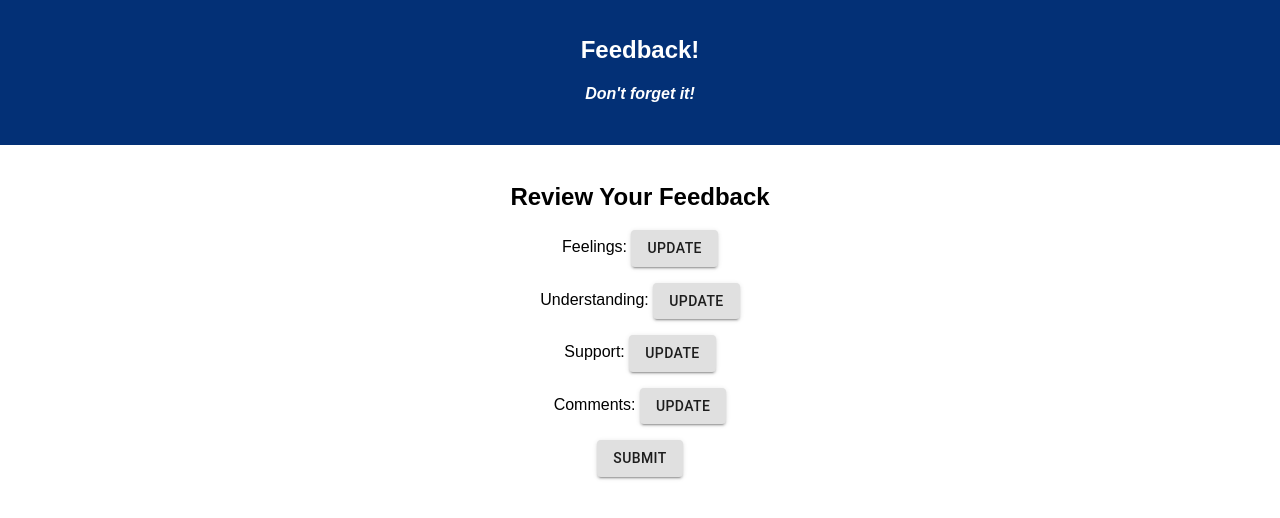
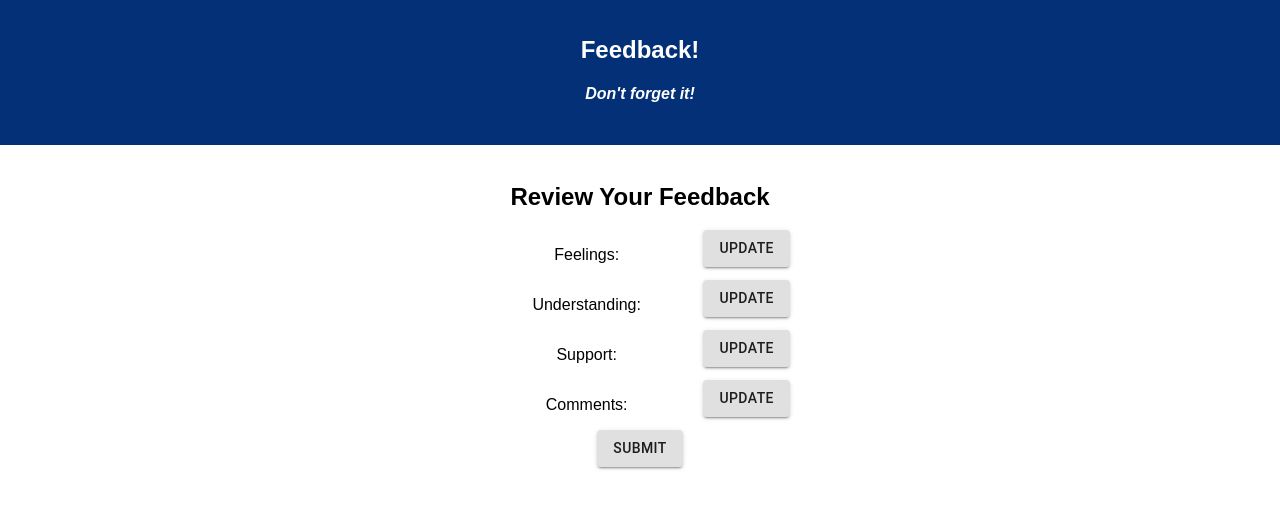
Before and after one commit to lbskinner/redux-feedback-loop, a React (Create React App) app: page /#/review in a window 1280 px wide. Shown: the top 518 px of the page. Built offline with nearby package versions, Linux system fonts and the light colour scheme.

Commit message:
styled update bottons

```diff
--- a/src/components/ReviewPage/ReviewPage.js
+++ b/src/components/ReviewPage/ReviewPage.js
@@ -2,6 +2,7 @@ import React, { Component } from "react";
 import { connect } from "react-redux";
 import Button from "@material-ui/core/Button";
 import axios from "axios";
+import Grid from "@material-ui/core/Grid";
 
 class ReviewPage extends Component {
   submitFeedback = (event) => {
@@ -26,28 +27,65 @@ class ReviewPage extends Component {
     this.props.history.push("/");
   };
 
+  updateUnderstanding = (event) => {
+    this.props.history.push("/understanding");
+  };
+
+  updateSupport = (event) => {
+    this.props.history.push("/support");
+  };
+
+  updateComments = (event) => {
+    this.props.history.push("/comments");
+  };
+
   render() {
     return (
       <div>
         <h2>Review Your Feedback</h2>
-        <p>
-          Feelings: {this.props.store.feelingReducer.feeling}{" "}
-          <Button variant="contained" onClick={this.updateFeeling}>
-            Update
-          </Button>
-        </p>
-        <p>
-          Understanding: {this.props.store.understandingReducer.understanding}
-          <Button variant="contained">Update</Button>
-        </p>
-        <p>
-          Support: {this.props.store.supportReducer.support}{" "}
-          <Button variant="contained">Update</Button>
-        </p>
-        <p>
-          Comments: {this.props.store.commentsReducer.comments}{" "}
-          <Button variant="contained">Update</Button>
-        </p>
+        <Grid container justify="center">
+          <Grid item xs={2}>
+            <p>Feelings: {this.props.store.feelingReducer.feeling}</p>
+          </Grid>
+          <Grid item xs={1}>
+            <Button variant="contained" onClick={this.updateFeeling}>
+              Update
+            </Button>
+          </Grid>
+        </Grid>
+        <Grid container justify="center">
+          <Grid item xs={2}>
+            <p>
+              Understanding:{" "}
+              {this.props.store.understandingReducer.understanding}
+            </p>
+          </Grid>
+          <Grid item xs={1}>
+            <Button variant="contained" onClick={this.updateUnderstanding}>
+              Update
+            </Button>
+          </Grid>
+        </Grid>
+        <Grid container justify="center">
+          <Grid item xs={2}>
+            <p>Support: {this.props.store.supportReducer.support}</p>
+          </Grid>
+          <Grid item xs={1}>
+            <Button variant="contained" onClick={this.updateSupport}>
+              Update
+            </Button>
+          </Grid>
+        </Grid>
+        <Grid container justify="center">
+          <Grid item xs={2}>
+            <p>Comments: {this.props.store.commentsReducer.comments}</p>
+          </Grid>
+          <Grid item xs={1}>
+            <Button variant="contained" onClick={this.updateComments}>
+              Update
+            </Button>
+          </Grid>
+        </Grid>
         <Button variant="contained" onClick={this.submitFeedback}>
           SUBMIT
         </Button>
```
